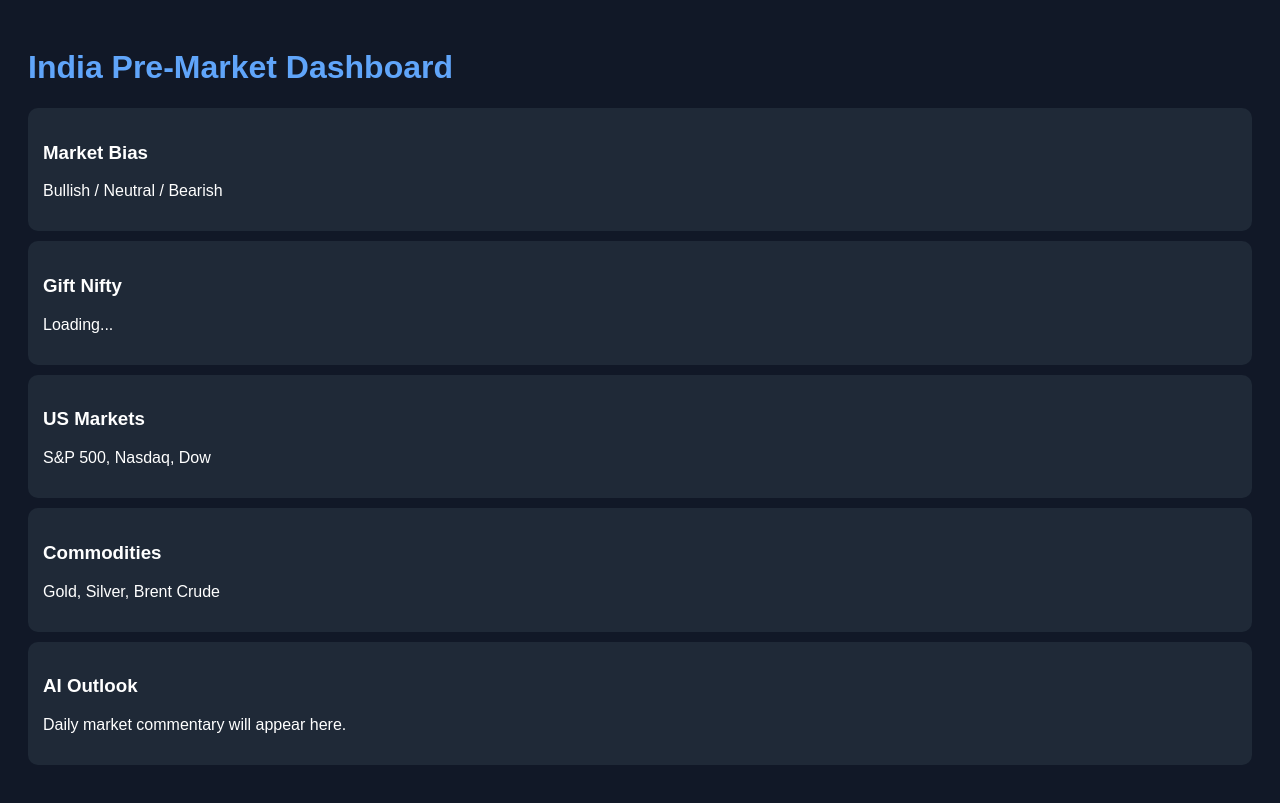
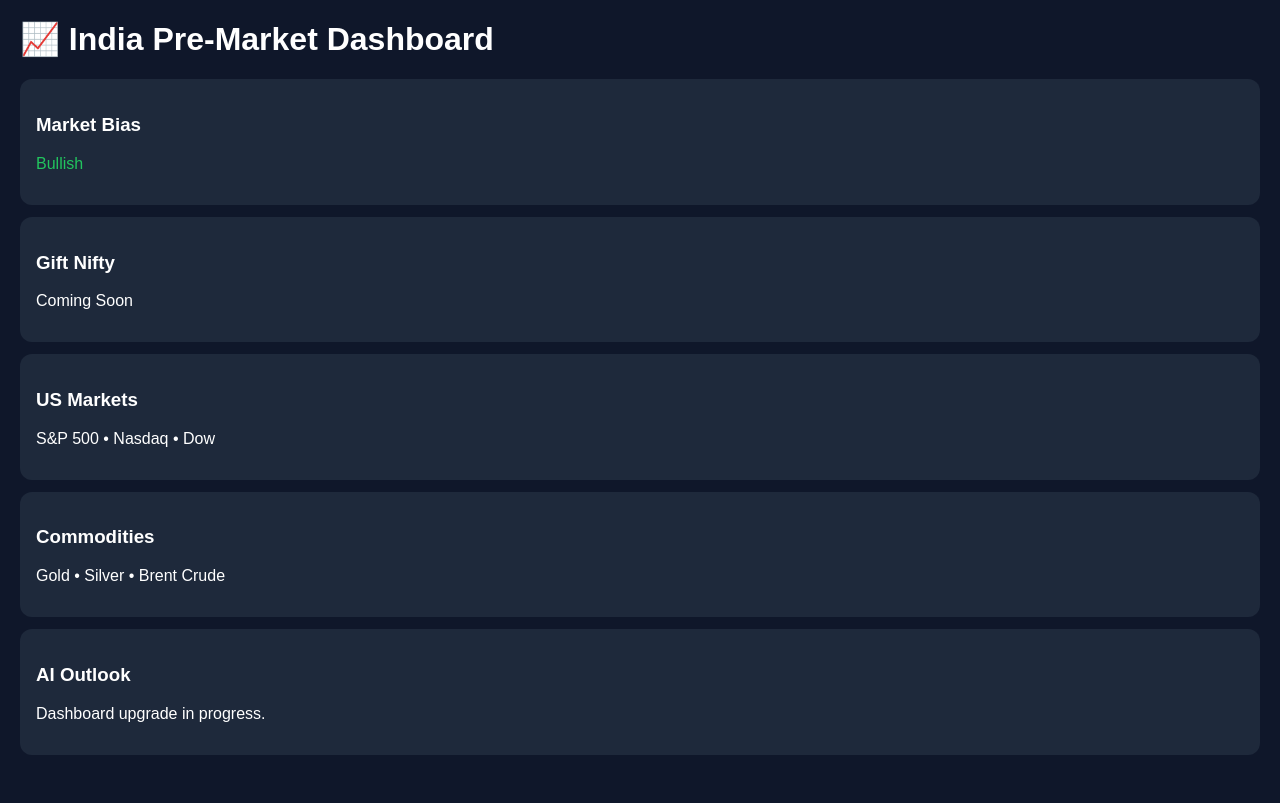
Before and after one commit to ayushagarwal87-jpg/Market--Dashboard, a plain HTML site: page index.html in a window 1280 px wide. Drawn offline with Linux system fonts and the light colour scheme.

Commit message:
Update index.html

```diff
--- a/index.html
+++ b/index.html
@@ -1,53 +1,57 @@
 <!DOCTYPE html>
 <html>
 <head>
+<meta name="viewport" content="width=device-width, initial-scale=1">
 <title>India Market Dashboard</title>
-    <meta name="viewport" content="width=device-width, initial-scale=1">
 <style>
 body{
+  background:#0f172a;
+  color:white;
   font-family:Arial,sans-serif;
-            background:#111827;
-            color:white;
+  margin:0;
   padding:20px;
 }
 .card{
-            background:#1f2937;
-            padding:15px;
-            border-radius:10px;
-            margin-bottom:10px;
+  background:#1e293b;
+  border-radius:12px;
+  padding:16px;
+  margin-bottom:12px;
 }
 h1{
-            color:#60a5fa;
+  margin-top:0;
+}
+.green{
+  color:#22c55e;
 }
 </style>
 </head>
 <body>
 
-<h1>India Pre-Market Dashboard</h1>
+<h1>📈 India Pre-Market Dashboard</h1>
 
 <div class="card">
   <h3>Market Bias</h3>
-    <p>Bullish / Neutral / Bearish</p>
+  <p class="green">Bullish</p>
 </div>
 
 <div class="card">
   <h3>Gift Nifty</h3>
-    <p>Loading...</p>
+  <p>Coming Soon</p>
 </div>
 
 <div class="card">
   <h3>US Markets</h3>
-    <p>S&P 500, Nasdaq, Dow</p>
+  <p>S&P 500 • Nasdaq • Dow</p>
 </div>
 
 <div class="card">
   <h3>Commodities</h3>
-    <p>Gold, Silver, Brent Crude</p>
+  <p>Gold • Silver • Brent Crude</p>
 </div>
 
 <div class="card">
   <h3>AI Outlook</h3>
-    <p>Daily market commentary will appear here.</p>
+  <p>Dashboard upgrade in progress.</p>
 </div>
 
 </body>
```
Lines whose indentation alone changed are shown as unchanged.
